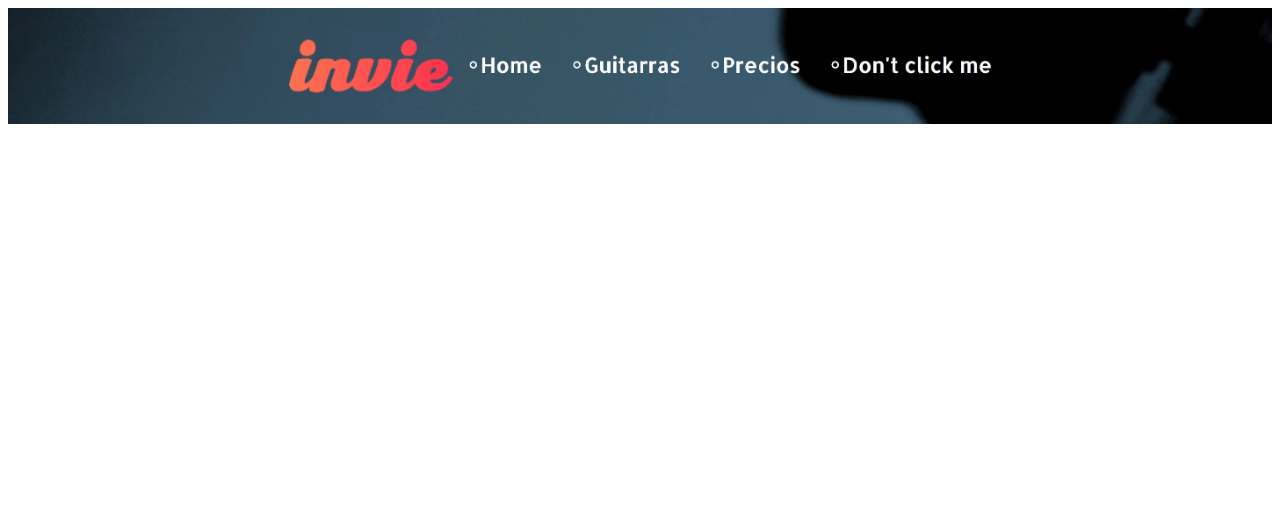
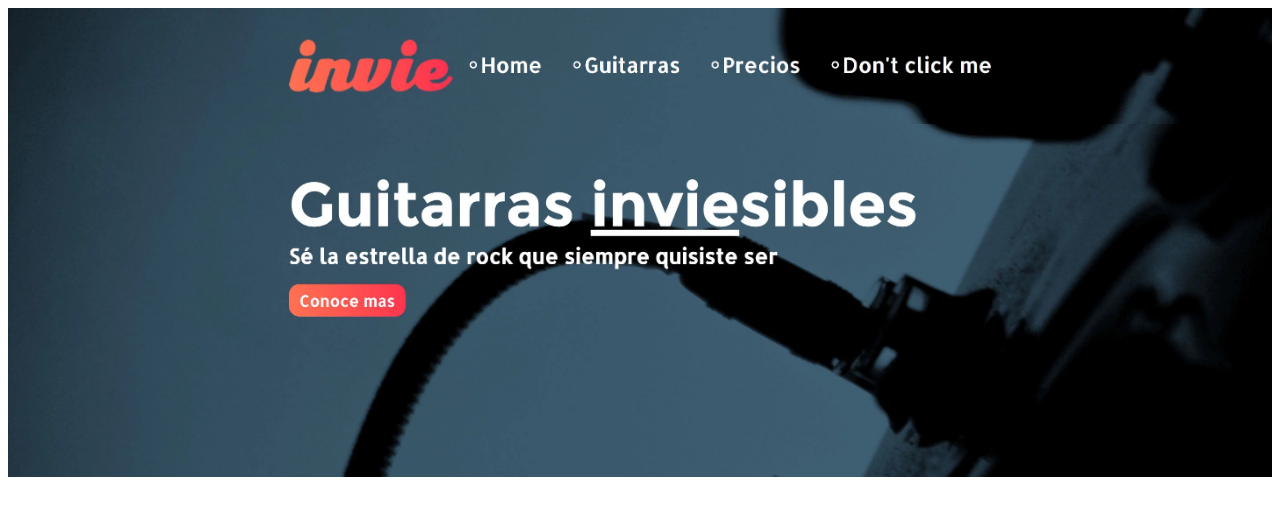
Before and after one commit to selvingarcia/invie-github, a plain HTML site: page index.html in a window 1280 px wide. Drawn offline with Linux system fonts and the light colour scheme.

Commit message:
agregando nuestro hero

```diff
--- a/index.html
+++ b/index.html
@@ -14,5 +14,6 @@
      </head>
      <body>
          <img src ='header.jpg'>
+         <img src ='hero.jpg'>
       </body>
 </html>
```
Also changed, not shown: hero.jpg (added).
